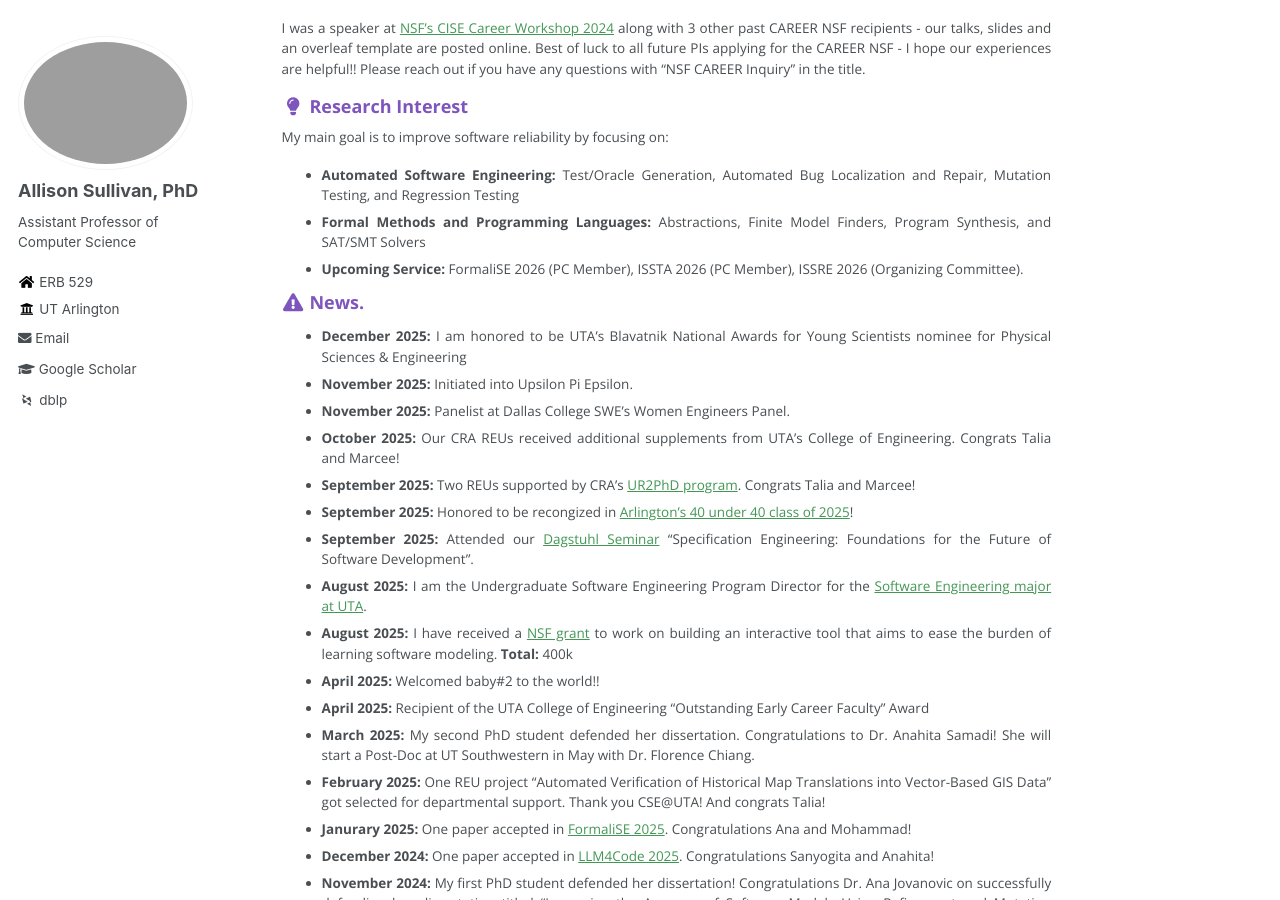
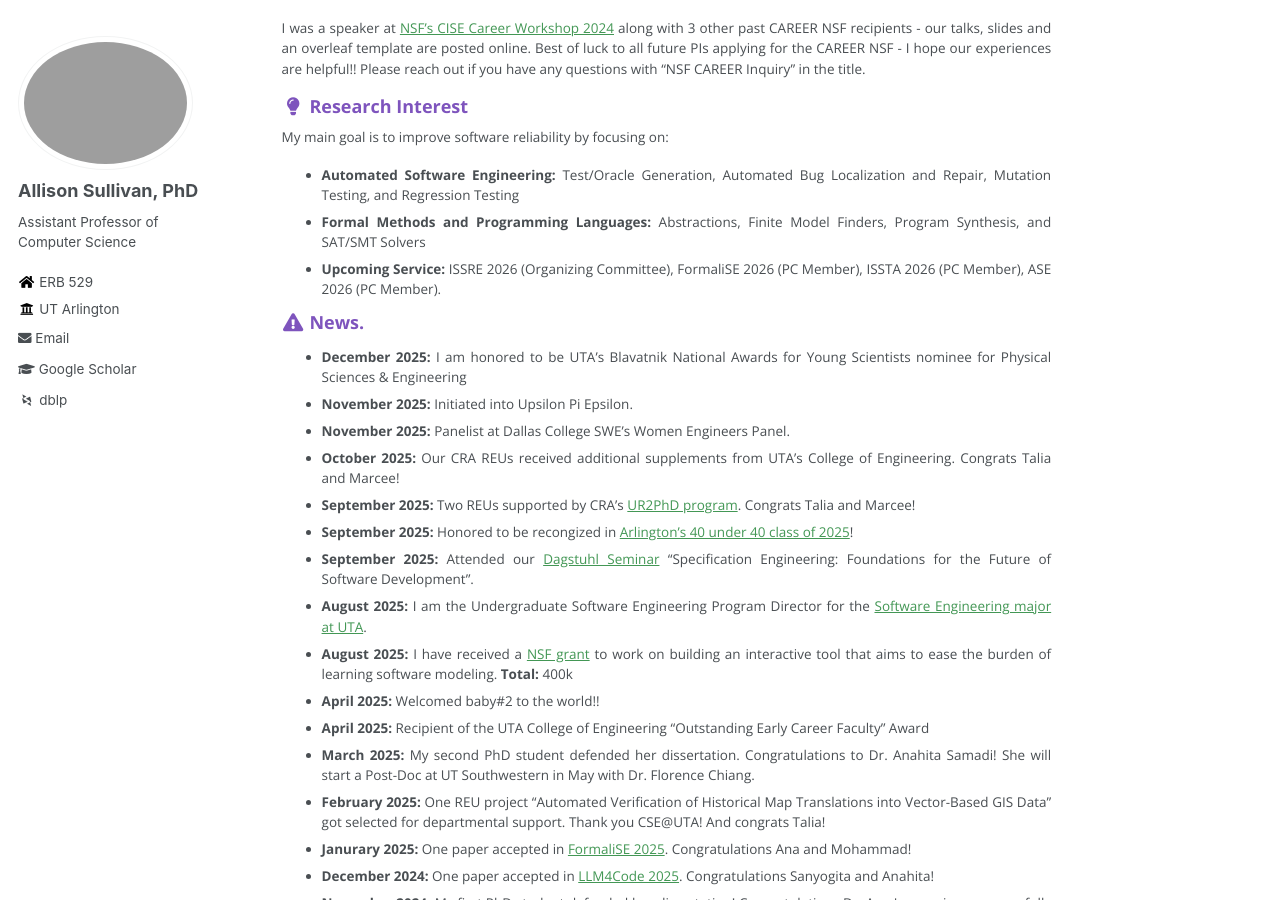
Before and after one commit to Allisonius/allisonius.github.io, a Jekyll site: the page built from _pages/about.md, in a window 1280 px wide and 900 px high, scrolled down 411 px. Built offline with Jekyll 4.4.1, drawn with Linux system fonts in a browser that asks for light colours; some web fonts are replaced.

Commit message:
Update about.md

```diff
--- a/_pages/about.md
+++ b/_pages/about.md
@@ -22,7 +22,7 @@ I was a speaker at [NSF's CISE Career Workshop 2024](https://www.cnsr.ictas.vt.e
 My main goal is to improve software reliability by focusing on:
   * **Automated Software Engineering:** Test/Oracle Generation, Automated Bug Localization and Repair, Mutation Testing, and Regression Testing
   * **Formal Methods and Programming Languages:** Abstractions, Finite Model Finders, Program Synthesis, and SAT/SMT Solvers
- * **Upcoming Service:** FormaliSE 2026 (PC Member), ISSTA 2026 (PC Member), ISSRE 2026 (Organizing Committee).
+ * **Upcoming Service:** ISSRE 2026 (Organizing Committee), FormaliSE 2026 (PC Member), ISSTA 2026 (PC Member), ASE 2026 (PC Member).
 
 
 ### <i class="fa fa-fw fa-exclamation-triangle" aria-hidden="true"></i> News.
```
